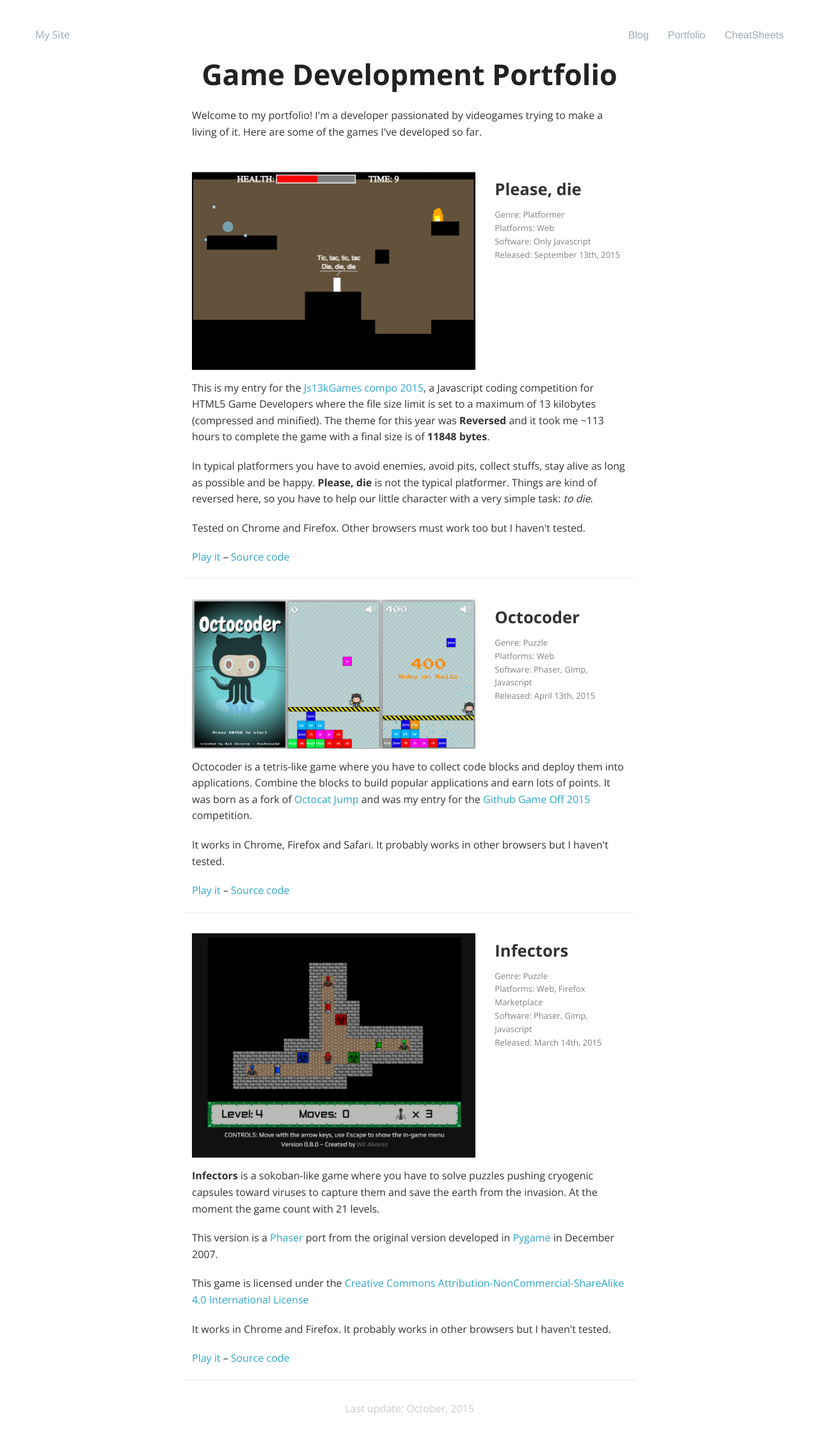
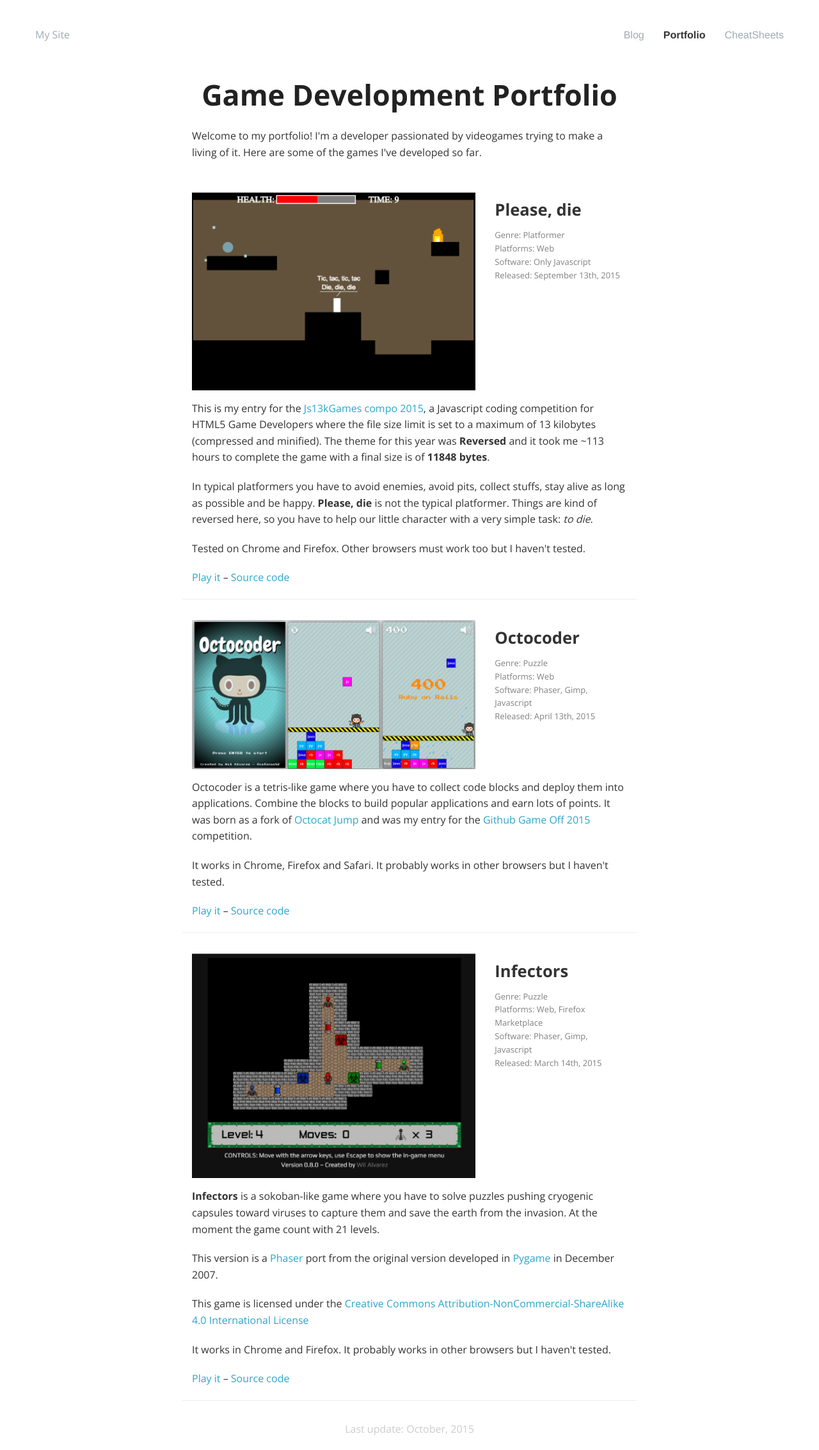
Before and after one commit to satanas/site, a Jekyll site: the page built from portfolio/index.html, in a window 1280 px wide. Shown: the whole page at 64% size. Built offline with Jekyll 4.4.1, drawn with Linux system fonts in a browser that asks for light colours; Markdown is read by kramdown in place of the engine named in the settings; before the commit the page ends 2234 px from its top, so only the background shows below that.

Commit message:
Improved nav bar

```diff
--- a/assets/css/app.css
+++ b/assets/css/app.css
@@ -35,8 +35,9 @@ p {
   img.feature {
     padding: 0;
   }
-  nav.top-bar {
+  .top-bar {
     border-bottom: 1px solid #eaeaea;
+    height: 3rem;
   }
 }
 
@@ -50,6 +51,7 @@ p {
   }
   .top-bar {
     padding: 1rem;
+    height: 4.5rem;
   }
 }
 
@@ -60,6 +62,7 @@ p {
   }
   .top-bar {
     padding: 2rem 2.5rem;
+    height: 6rem;
   }
 }
 
@@ -126,6 +129,26 @@ p.spec {
   font-size: 1rem;
 }
 
+.top-bar-section ul li.active > a {
+  color: #333!important;
+  font-weight: bold;
+}
+
+.top-bar-section ul li.active > a:hover {
+  background: none!important;
+  border-bottom: 3px solid #2e2e2e;
+}
+
+.top-bar-section ul li > a:hover {
+  background: none!important;
+  color: #2e2e2e!important;
+  border-bottom: 3px solid #2e2e2e;
+}
+
+.top-bar.expanded .title-area {
+  background: none!important;
+  border-bottom: 1px solid #eaeaea;
+}
 /*
 .menu-icon {
   background-color: #222;
```
